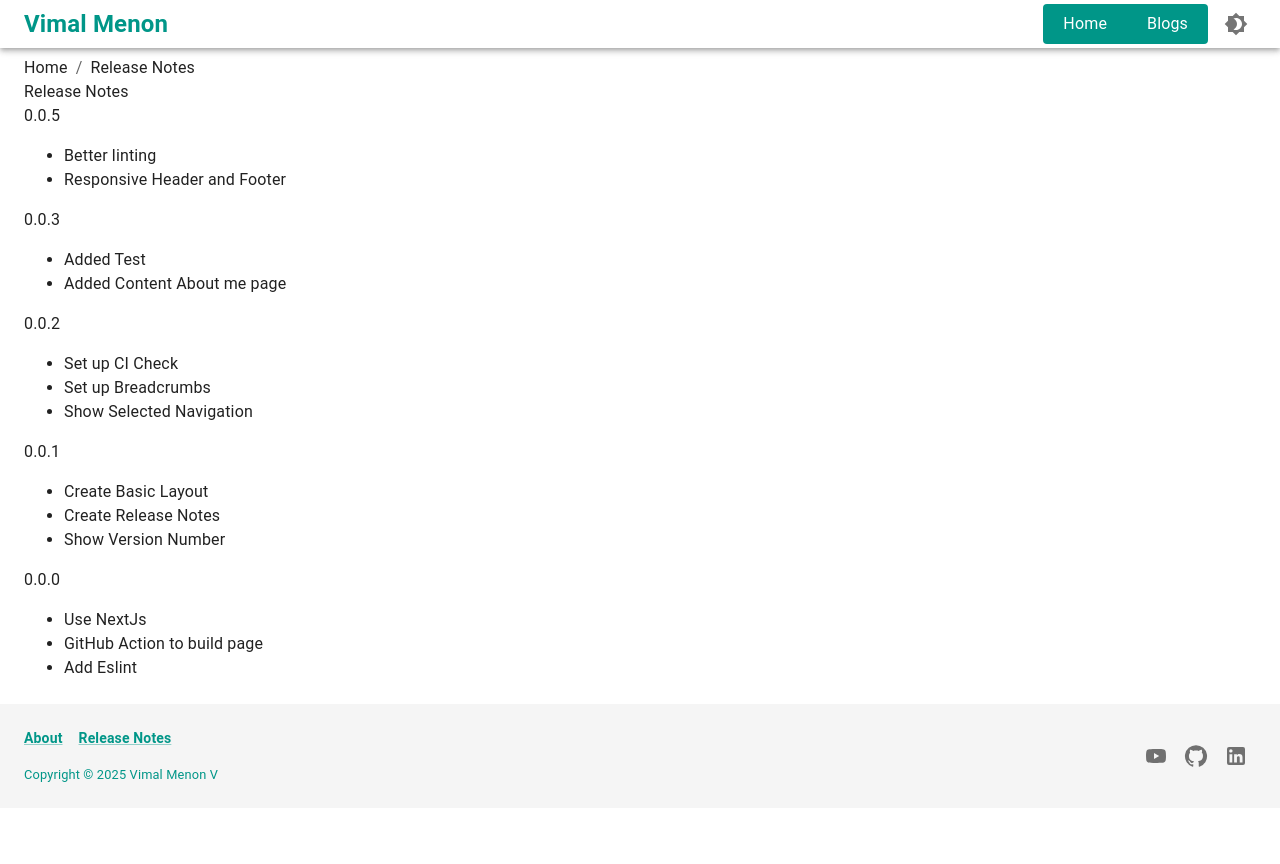
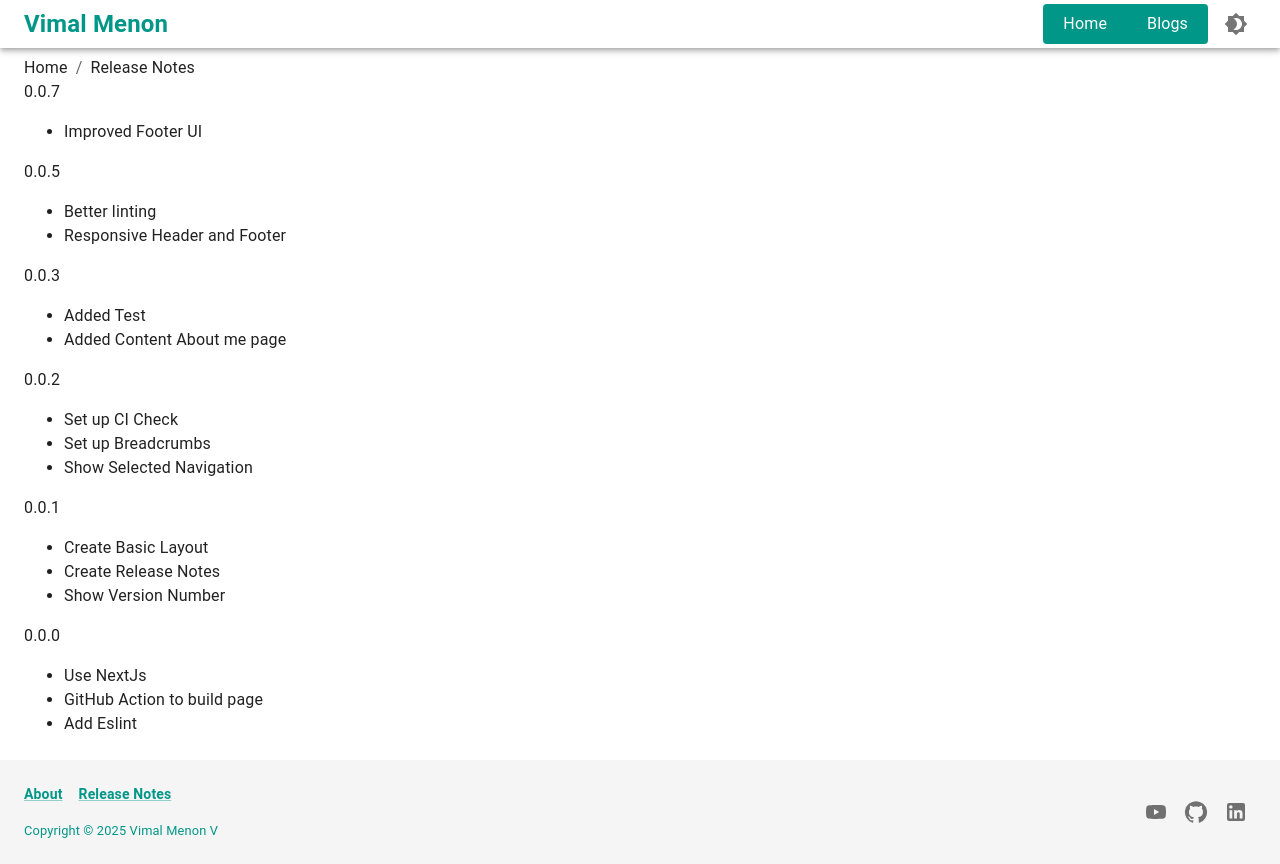
Before and after one commit to vimalmenon/vimalmenon.github.io, a Next.js app: page /release-notes in a window 1280 px wide. Before the commit the page ends 808 px from the top, so only its background shows below. Built offline with nearby package versions, Linux system fonts and the light colour scheme; what @mui/material-nextjs would draw is missing.

Commit message:
[0.0.7] added google Tag Manager (#9)
* updated version

* updated package.json

* updated footer component

* updated README

* Working layout

* added google tag manager

---------

Co-authored-by: Vimal Menon <69777626+vimalsmenon@users.noreply.github.com>

```diff
--- /dev/null
+++ b/src/app/Google.tsx
@@ -0,0 +1,15 @@
+'use client';
+
+import { Fragment, useEffect } from 'react';
+import TagManager from 'react-gtm-module';
+import { IReactChildren } from '@types';
+
+export const Google: React.FC<IReactChildren> = ({ children }) => {
+  useEffect(() => {
+    const tagManagerArgs = {
+      gtmId: 'G-JSJYNELL2R',
+    };
+    TagManager.initialize(tagManagerArgs);
+  }, []);
+  return <Fragment>{children}</Fragment>;
+};
--- a/src/app/layout.tsx
+++ b/src/app/layout.tsx
@@ -4,6 +4,7 @@ import type { Metadata } from 'next';
 import { Footer, Header, ThemeWrapper } from '@common';
 import { AppContext } from '@context';
 import { IReactChildren } from '@types';
+import { Google } from './Google';
 
 export const metadata: Metadata = {
   description: 'This is Vimal Menon personal website',
@@ -15,9 +16,11 @@ const RootLayout: React.FC<IReactChildren> = ({ children }) => {
     <html lang="en">
       <meta name="viewport" content="initial-scale=1, width=device-width" />
       <body>
+        <Google>
           <AppContext>
             <ThemeWrapper>
               <Header />
+              <Box sx={{ display: 'flex' }}>
                 <Container
                   maxWidth="xl"
                   sx={{
@@ -29,9 +32,12 @@ const RootLayout: React.FC<IReactChildren> = ({ children }) => {
                 >
                   <Box sx={{ display: 'flex', flex: '100%' }}>{children}</Box>
                 </Container>
+              </Box>
+
               <Footer />
             </ThemeWrapper>
           </AppContext>
+        </Google>
       </body>
     </html>
   );
--- a/src/app/release-notes/page.tsx
+++ b/src/app/release-notes/page.tsx
@@ -12,7 +12,13 @@ const Page: React.FC = () => {
   return (
     <Box component="main">
       <Breadcrumbs navigation={Navigation.ReleaseNote} />
-      <div>Release Notes</div>
+      <div>
+        <div>0.0.7</div>
+        <ul>
+          <li>Improved Footer UI</li>
+          {/* <li></li> */}
+        </ul>
+      </div>
       <div>
         <div>0.0.5</div>
         <ul>
--- a/src/common/Footer/Footer.component.tsx
+++ b/src/common/Footer/Footer.component.tsx
@@ -1,21 +1,16 @@
 import Box from '@mui/material/Box';
-import { grey, teal } from '@mui/material/colors';
+import { teal } from '@mui/material/colors';
 import Container from '@mui/material/Container';
 import MuiLink from '@mui/material/Link';
 import Link from 'next/link';
 import { FooterNavigation } from '@data';
+import { StyledFooter } from './Footer.style';
 import { SocialMedia } from './SocialMedia';
 
 export const Footer: React.FC = () => {
   const version = process.env.npm_package_version;
   return (
-    <Box
-      component="footer"
-      sx={{
-        background: grey[100],
-        display: 'flex',
-      }}
-    >
+    <StyledFooter>
       <Container
         maxWidth="xl"
         sx={{
@@ -58,6 +53,6 @@ export const Footer: React.FC = () => {
         </Box>
         <SocialMedia />
       </Container>
-    </Box>
+    </StyledFooter>
   );
 };
--- /dev/null
+++ b/src/common/Footer/Footer.style.ts
@@ -0,0 +1,11 @@
+'use client';
+
+import { styled } from '@mui/material';
+import { grey } from '@mui/material/colors';
+
+export const StyledFooter = styled('footer')(({ theme }) => {
+  return {
+    background: theme.palette.mode === 'dark' ? grey[900] : grey[100],
+    display: 'flex',
+  };
+});
--- a/src/data/navigation/index.ts
+++ b/src/data/navigation/index.ts
@@ -125,7 +125,7 @@ export const SocialMedias = [
   },
   {
     Icon: Icons.LinkedIn,
-    link: 'https://www.linkedin.com/in/vimal-menon-72ab931a/',
+    link: 'https://www.linkedin.com/in/real-vimal-menon/',
     name: 'LinkedIn',
   },
 ];
```
Also changed, not shown: package.json (+9 -7 lines), 2 other files (tests, documents, lock files or other folders). Lines whose indentation alone changed are shown as unchanged.
